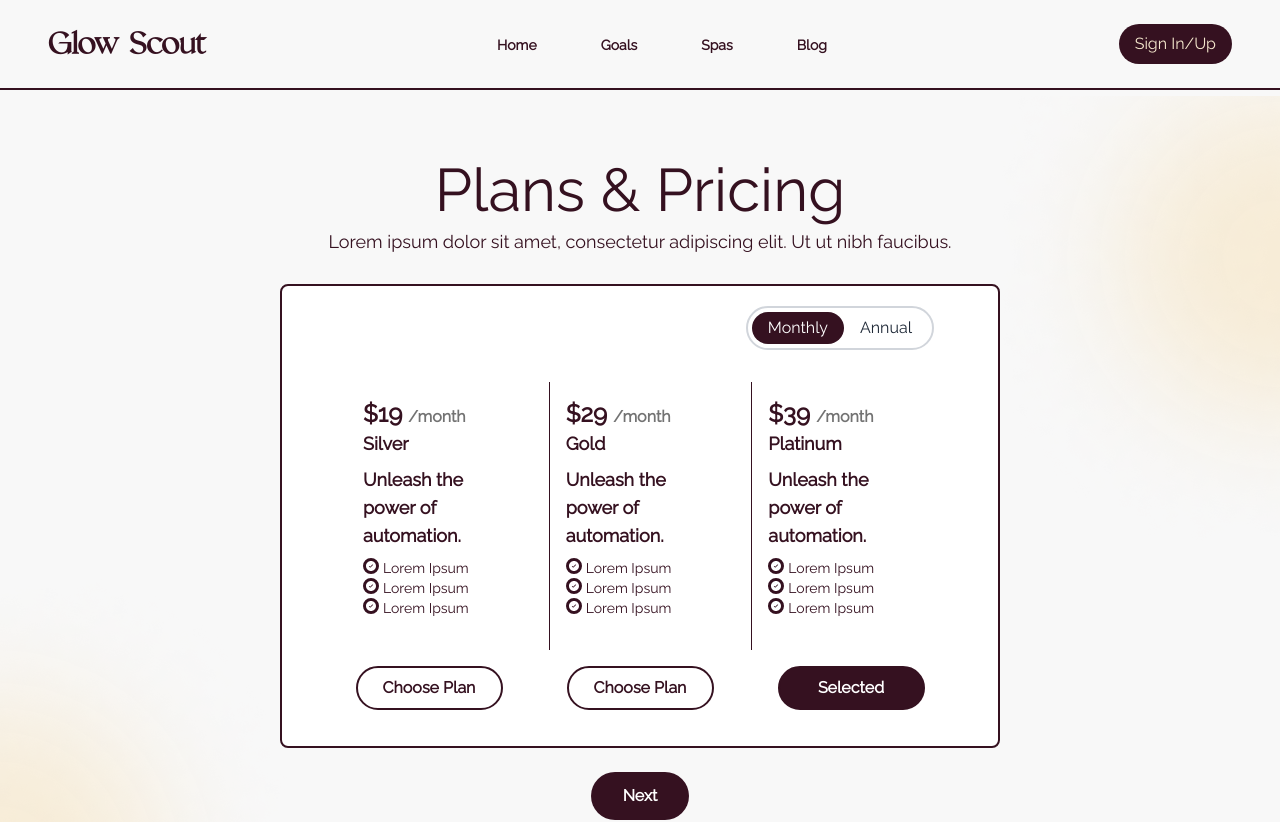
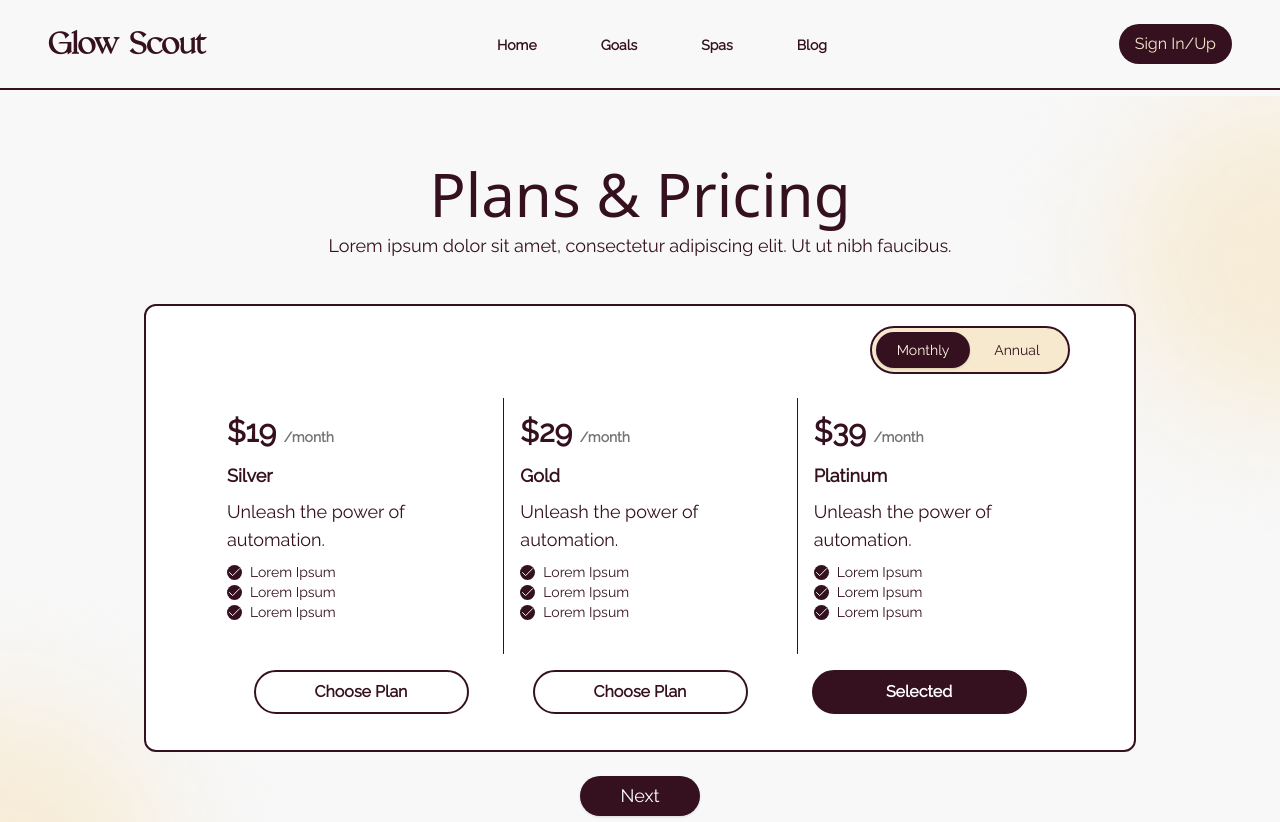
Before and after one commit to TheMODventures/Glow-Scout-Web, a Next.js app: page /pricing in a window 1280 px wide. Shown: the top 822 px of the page. Built offline with nearby package versions, Linux system fonts and the light colour scheme.

Commit message:
ui updates

```diff
--- a/src/app/(home)/pricing/page.jsx
+++ b/src/app/(home)/pricing/page.jsx
@@ -1,145 +1,346 @@
 "use client";
 import Link from "next/link";
 import React, { useState } from "react";
-import {useRouter} from "next/navigation";
-const CheckIcon = () => {
-  return (
-      <svg
-        viewBox="0 0 24 24"
-        fill="none"
-        xmlns="http://www.w3.org/2000/svg"
-        className="bg-darkMahron text-white rounded-full w-4 h-4 border-2  border-darkMahron"
-      >
-        <path
-          fillRule="evenodd"
-          clipRule="evenodd"
-          d="M22 12C22 17.5228 17.5228 22 12 22C6.47715 22 2 17.5228 2 12C2 6.47715 6.47715 2 12 2C17.5228 2 22 6.47715 22 12ZM16.0303 8.96967C16.3232 9.26256 16.3232 9.73744 16.0303 10.0303L11.0303 15.0303C10.7374 15.3232 10.2626 15.3232 9.96967 15.0303L7.96967 13.0303C7.67678 12.7374 7.67678 12.2626 7.96967 11.9697C8.26256 11.6768 8.73744 11.6768 9.03033 11.9697L10.5 13.4393L12.7348 11.2045L14.9697 8.96967C15.2626 8.67678 15.7374 8.67678 16.0303 8.96967Z"
-          fill="currentColor"
-        />
-      </svg>
-  );
-};
+import { useRouter } from "next/navigation";
+import { Button } from "@/components/ui/button";
+import {
+  Card,
+  CardContent,
+  CardDescription,
+  CardFooter,
+  CardHeader,
+  CardTitle,
+} from "@/components/ui/card";
+import { Input } from "@/components/ui/input";
+import { Label } from "@/components/ui/label";
+import { Tabs, TabsContent, TabsList, TabsTrigger } from "@/components/ui/tabs";
+import  Container  from "@/components/reuseableComponenet/Container";
+import { Check } from 'lucide-react';
+
+
 const PlanAndPricing = () => {
   const router = useRouter();
   const [isMonthly, setIsMonthly] = useState(true);
-  const [selectedPlan, setSelectedPlan] = useState('platinum');
+  const [selectedPlan, setSelectedPlan] = useState("platinum");
   const data = [
-  {icon: <CheckIcon/>, label: "Lorem Ipsum"},
-  {icon: <CheckIcon/>, label: "Lorem Ipsum"},
-  {icon: <CheckIcon/>, label: "Lorem Ipsum"},
-]
-const handleNext = () =>{
+    { icon: <Check strokeWidth={1.5} size={15} className="bg-darkMahron text-white rounded-full" />, label: "Lorem Ipsum" },
+    { icon: <Check strokeWidth={1.5} size={15} className="bg-darkMahron text-white rounded-full"  />, label: "Lorem Ipsum" },
+    { icon: <Check strokeWidth={1.5} size={15} className="bg-darkMahron text-white rounded-full"  />, label: "Lorem Ipsum" },
+  ];
+  const handleNext = () => {
     const id = localStorage.getItem("id");
     if (selectedPlan) {
-    router.push(`/business-dashboard/${id}`)
+      router.push(`/business-dashboard/${id}`);
     }
-}
+  };
   return (
-    <div className="mx-auto min-h-screen font-raleway relative px-4">
-
+    <Container>
+    <div className="mx-auto min-h-screen md:mx-10   px-4">
       <div className="flex justify-center items-center min-h-screen">
-        <div className="md:p-6 py-6 rounded-lg w-full max-w-3xl h-auto">
+        <div className="md:p-6 py-6 rounded-lg w-full">
           <div className="text-center text-darkMahron pb-5">
-        <h2 className="text-4xl md:text-6xl font-normal">  Plans & Pricing </h2>
-        <p className="m-2 text-sm md:text-lg">
-          Lorem ipsum dolor sit amet, consectetur adipiscing elit. Ut ut nibh
-          faucibus.
+            <h2 className="text-4xl md:text-6xl font-raleway md:font-ralewayThin font-thin">
+              {" "}
+              Plans & Pricing{" "}
+            </h2>
+            <p className="m-2 text-sm md:text-lg font-raleway pb-4">
+              Lorem ipsum dolor sit amet, consectetur adipiscing elit. Ut ut
+              nibh faucibus.
             </p>
           </div>
-          <div className="bg-white border-2 border-darkMahron rounded-lg px-4 py-5 md:px-16">
-            <div className="flex justify-center md:justify-end mb-4">
-              <div className="flex border-2 border-gray-300 rounded-full p-1">
-                <button onClick={() => setIsMonthly(true)} className={`px-4 py-1 rounded-full ${isMonthly ? "bg-darkMahron text-white" : "text-gray-800"}`}>
-                  Monthly
+          <div className="bg-white border-2 border-darkMahron rounded-xl px-4 py-5 md:px-16 flex justify-center items-center">
+            <Tabs defaultValue="monthly" className="w-full">
+              <div className="flex justify-end items-center">
+              <TabsList className="grid w-[200px]  grid-cols-2 rounded-full border-2 border-darkMahron h-12 justify-center items-center">
+                <TabsTrigger value="monthly" className="h-[36px]">Monthly</TabsTrigger>
+                <TabsTrigger value="annual" className="h-[36px]">Annual</TabsTrigger>
+              </TabsList>
+              </div>
+              <TabsContent value="monthly">
+                <div className="py-4 text-darkMahron grid grid-cols-1 md:grid-cols-3 gap-y-20 gap-x-5 font-raleway">
+                  <div className="bg-white p-4 md:border-l border-darkMahron md:border-0 md:border-transparent">
+                    <h2 className="text-xl md:text-3xl font-semibold">
+                      $19{" "}
+                      <span className="text-muted-foreground text-sm">
+                        /month
+                      </span>
+                    </h2>
+                    <h3 className="text-lg font-bold md:mt-3">Silver</h3>
+                    <p className="text-lg  text-darkMahron font-raleway my-2">
+                      Unleash the power of automation.
+                    </p>
+                    <div className="list-disc list-inside text-darkMahron mb-4">
+                      {data.map((items, key) => (
+                        <div
+                          key={key}
+                          className="flex justify-start items-center gap-2"
+                        >
+                          <div className="text-sm">{items.icon}</div>
+                          <p className="text-sm font-normal">{items.label}</p>
+                        </div>
+                      ))}
+                    </div>
+                    <button
+                      onClick={() => setSelectedPlan("silver")}
+                      className={` block md:hidden ml-3 text-darkMahron border-2 font-bold border-darkMahron p-2 rounded-full w-full ${
+                        selectedPlan === "silver"
+                          ? "bg-darkMahron text-white"
+                          : "bg-transparent text-darkMahron"
+                      }`}
+                    >
+                      {selectedPlan === "silver" ? "Selected" : "Choose Plan"}
                     </button>
-                <button onClick={() => setIsMonthly(false)} className={`px-4 py-1 rounded-full ${!isMonthly ? "bg-darkMahron text-white" : "text-gray-800"}`}>
-                  Annual
+                  </div>
+                  <div className="bg-white md:border-l border-darkMahron p-4">
+                    <h2 className="text-xl md:text-3xl font-semibold">
+                      $29{" "}
+                      <span className="text-muted-foreground text-sm">
+                        /month
+                      </span>
+                    </h2>
+                    <h3 className="text-lg font-bold md:mt-3">Gold</h3>
+                    <p className="text-lg  text-darkMahron font-raleway my-2">
+                      Unleash the power of automation.
+                    </p>
+                    <div className="list-disc list-inside text-darkMahron mb-4">
+                      {data.map((items, key) => (
+                        <div
+                          key={key}
+                          className="flex justify-start items-center gap-2"
+                        >
+                          <div className="text-sm">{items.icon}</div>
+                          <p className="text-sm font-normal">{items.label}</p>
+                        </div>
+                      ))}
+                    </div>
+                    <button
+                      onClick={() => setSelectedPlan("gold")}
+                      className={` block md:hidden ml-3 text-darkMahron border-2 font-bold border-darkMahron p-2 rounded-full w-full ${
+                        selectedPlan === "gold"
+                          ? "bg-darkMahron text-white"
+                          : "bg-transparent text-darkMahron"
+                      }`}
+                    >
+                      {selectedPlan === "gold" ? "Selected" : "Choose Plan"}
+                    </button>
+                  </div>
+                  <div className="bg-white md:border-l border-darkMahron p-4">
+                    <h2 className="text-xl md:text-3xl font-semibold">
+                      $39{" "}
+                      <span className="text-muted-foreground text-sm">
+                        /month
+                      </span>
+                    </h2>
+                    <h3 className="text-lg font-bold md:mt-3">Platinum</h3>
+                    <p className="text-lg  text-darkMahron font-raleway my-2">
+                      Unleash the power of automation.
+                    </p>
+                    <div className="list-disc list-inside text-darkMahron mb-4">
+                      {data.map((items, key) => (
+                        <div
+                          key={key}
+                          className="flex justify-start items-center gap-2"
+                        >
+                          <div className="text-sm">{items.icon}</div>
+                          <p className="text-sm font-normal">{items.label}</p>
+                        </div>
+                      ))}
+                    </div>
+                    <button
+                      onClick={() => setSelectedPlan("platinum")}
+                      className={`block md:hidden ml-3 text-darkMahron font-raleway border-2 font-bold border-darkMahron p-2 rounded-full w-full ${
+                        selectedPlan === "platinum"
+                          ? "bg-darkMahron text-white"
+                          : "bg-transparent text-darkMahron"
+                      }`}
+                    >
+                      {selectedPlan === "platinum" ? "Selected" : "Choose Plan"}
                     </button>
                   </div>
                 </div>
-            <div className="py-4 text-darkMahron grid grid-cols-1 md:grid-cols-3 gap-y-4 gap-x-5">
+                <div className="md:flex hidden md:flex-row justify-center items-center gap-4 md:gap-x-10 xl:gap-x-16 md:mb-4">
+                  <button
+                    onClick={() => setSelectedPlan("silver")}
+                    className={` border-2 font-bold border-darkMahron font-raleway px-4 py-2  rounded-full w-1/4 ${
+                      selectedPlan === "silver"
+                        ? "bg-darkMahron text-white"
+                        : "bg-transparent text-darkMahron"
+                    }`}
+                  >
+                    {selectedPlan === "silver" ? "Selected" : "Choose Plan"}
+                  </button>
+                  <button
+                    onClick={() => setSelectedPlan("gold")}
+                    className={` border-2 font-bold border-darkMahron font-raleway px-4 py-2  rounded-full w-1/4 ${
+                      selectedPlan === "gold"
+                        ? "bg-darkMahron text-white"
+                        : "bg-transparent text-darkMahron"
+                    }`}
+                  >
+                    {selectedPlan === "gold" ? "Selected" : "Choose Plan"}
+                  </button>
+                  <button
+                    onClick={() => setSelectedPlan("platinum")}
+                    className={` border-2 font-bold border-darkMahron px-4 py-2 font-raleway  rounded-full w-1/4 ${
+                      selectedPlan === "platinum"
+                        ? "bg-darkMahron text-white"
+                        : "bg-transparent text-darkMahron"
+                    }`}
+                  >
+                    {selectedPlan === "platinum" ? "Selected" : "Choose Plan"}
+                  </button>
+                </div>
+              </TabsContent>
+              <TabsContent value="annual">
+              <div className="py-4 text-darkMahron grid grid-cols-1 md:grid-cols-3 gap-y-20 gap-x-5 font-raleway">
                   <div className="bg-white p-4 md:border-l border-darkMahron md:border-0 md:border-transparent">
-                <h2 className="text-xl md:text-2xl font-semibold">
-                  $19 <span className="text-muted-foreground text-base">/month</span>
+                    <h2 className="text-xl md:text-3xl font-semibold">
+                      $228{" "}
+                      <span className="text-muted-foreground text-sm">
+                        /year
+                      </span>
                     </h2>
-                <h3 className="text-lg font-bold">Silver</h3>
-                <p className="text-lg font-semibold text-darkMahron font-raleway my-2">Unleash the power of automation.</p>
+                    <h3 className="text-lg font-bold md:mt-3">Silver</h3>
+                    <p className="text-lg  text-darkMahron font-raleway my-2">
+                      Unleash the power of automation.
+                    </p>
                     <div className="list-disc list-inside text-darkMahron mb-4">
-                  {
-                    data.map((items, key )=>(
-                      <div key={key} className="flex justify-start items-start gap-1">
+                      {data.map((items, key) => (
+                        <div
+                          key={key}
+                          className="flex justify-start items-center gap-2"
+                        >
                           <div className="text-sm">{items.icon}</div>
                           <p className="text-sm font-normal">{items.label}</p>
                         </div>
-                    ))
-                  }
+                      ))}
                     </div>
-                <button onClick={()=>setSelectedPlan('silver')} className={` block md:hidden ml-3 text-darkMahron border-2 font-bold border-darkMahron p-2 rounded-full w-full ${selectedPlan === "silver" ? "bg-darkMahron text-white" : "bg-transparent text-darkMahron" }`}>
-                {selectedPlan === "silver"? "Selected" : "Choose Plan"}
+                    <button
+                      onClick={() => setSelectedPlan("silver")}
+                      className={` block md:hidden ml-3 text-darkMahron border-2 font-bold border-darkMahron p-2 rounded-full w-full ${
+                        selectedPlan === "silver"
+                          ? "bg-darkMahron text-white"
+                          : "bg-transparent text-darkMahron"
+                      }`}
+                    >
+                      {selectedPlan === "silver" ? "Selected" : "Choose Plan"}
                     </button>
                   </div>
                   <div className="bg-white md:border-l border-darkMahron p-4">
-                <h2 className="text-xl md:text-2xl font-semibold">
-                  $29 <span className="text-muted-foreground text-base">/month</span>
+                    <h2 className="text-xl md:text-3xl font-semibold">
+                      $348{" "}
+                      <span className="text-muted-foreground text-sm">
+                        /year
+                      </span>
                     </h2>
-                <h3 className="text-lg font-bold">Gold</h3>
-                <p className="text-lg font-semibold text-darkMahron font-raleway my-2">Unleash the power of automation.</p>
+                    <h3 className="text-lg font-bold md:mt-3">Gold</h3>
+                    <p className="text-lg  text-darkMahron font-raleway my-2">
+                      Unleash the power of automation.
+                    </p>
                     <div className="list-disc list-inside text-darkMahron mb-4">
-                {
-                    data.map((items, key )=>(
-                      <div key={key} className="flex justify-start items-start gap-1">
+                      {data.map((items, key) => (
+                        <div
+                          key={key}
+                          className="flex justify-start items-center gap-2"
+                        >
                           <div className="text-sm">{items.icon}</div>
                           <p className="text-sm font-normal">{items.label}</p>
                         </div>
-                    ))
-                  }
+                      ))}
                     </div>
-                <button onClick={()=>setSelectedPlan('gold')} className={` block md:hidden ml-3 text-darkMahron border-2 font-bold border-darkMahron p-2 rounded-full w-full ${selectedPlan === "gold" ? "bg-darkMahron text-white" : "bg-transparent text-darkMahron" }`}>
-                {selectedPlan === "gold"? "Selected" : "Choose Plan"}
+                    <button
+                      onClick={() => setSelectedPlan("gold")}
+                      className={` block md:hidden ml-3 text-darkMahron border-2 font-bold border-darkMahron p-2 rounded-full w-full ${
+                        selectedPlan === "gold"
+                          ? "bg-darkMahron text-white"
+                          : "bg-transparent text-darkMahron"
+                      }`}
+                    >
+                      {selectedPlan === "gold" ? "Selected" : "Choose Plan"}
                     </button>
                   </div>
                   <div className="bg-white md:border-l border-darkMahron p-4">
-                <h2 className="text-xl md:text-2xl font-semibold">
-                  $39 <span className="text-muted-foreground text-base">/month</span>
+                    <h2 className="text-xl md:text-3xl font-semibold">
+                      $468{" "}
+                      <span className="text-muted-foreground text-sm">
+                        /year
+                      </span>
                     </h2>
-                <h3 className="text-lg font-bold">Platinum</h3>
-                <p className="text-lg font-semibold text-darkMahron font-raleway my-2">Unleash the power of automation.</p>
+                    <h3 className="text-lg font-bold md:mt-3">Platinum</h3>
+                    <p className="text-lg  text-darkMahron font-raleway my-2">
+                      Unleash the power of automation.
+                    </p>
                     <div className="list-disc list-inside text-darkMahron mb-4">
-                {
-                    data.map((items, key)=>(
-                      <div key={key} className="flex justify-start items-start gap-1">
+                      {data.map((items, key) => (
+                        <div
+                          key={key}
+                          className="flex justify-start items-center gap-2"
+                        >
                           <div className="text-sm">{items.icon}</div>
                           <p className="text-sm font-normal">{items.label}</p>
                         </div>
-                    ))
-                  }
+                      ))}
                     </div>
-                <button onClick={()=>setSelectedPlan('platinum')}   className={`block md:hidden ml-3 text-darkMahron border-2 font-bold border-darkMahron p-2 rounded-full w-full ${selectedPlan === "platinum" ? "bg-darkMahron text-white" : "bg-transparent text-darkMahron" }`}>
-                {selectedPlan === "platinum"? "Selected" : "Choose Plan"}
+                    <button
+                      onClick={() => setSelectedPlan("platinum")}
+                      className={`block md:hidden ml-3 text-darkMahron font-raleway border-2 font-bold border-darkMahron p-2 rounded-full w-full ${
+                        selectedPlan === "platinum"
+                          ? "bg-darkMahron text-white"
+                          : "bg-transparent text-darkMahron"
+                      }`}
+                    >
+                      {selectedPlan === "platinum" ? "Selected" : "Choose Plan"}
                     </button>
                   </div>
                 </div>
                 <div className="md:flex hidden md:flex-row justify-center items-center gap-4 md:gap-x-10 xl:gap-x-16 mb-4">
-              <button onClick={()=>setSelectedPlan('silver')} className={` border-2 font-bold border-darkMahron px-4 py-2  rounded-full w-1/4 ${selectedPlan === "silver"? "bg-darkMahron text-white": "bg-transparent text-darkMahron"}`}>
-              {selectedPlan === "silver"? "Selected" : "Choose Plan"}
+                  <button
+                    onClick={() => setSelectedPlan("silver")}
+                    className={` border-2 font-bold border-darkMahron font-raleway px-4 py-2  rounded-full w-1/4 ${
+                      selectedPlan === "silver"
+                        ? "bg-darkMahron text-white"
+                        : "bg-transparent text-darkMahron"
+                    }`}
+                  >
+                    {selectedPlan === "silver" ? "Selected" : "Choose Plan"}
                   </button>
-              <button onClick={()=>setSelectedPlan('gold')} className={` border-2 font-bold border-darkMahron px-4 py-2  rounded-full w-1/4 ${selectedPlan === "gold"? "bg-darkMahron text-white": "bg-transparent text-darkMahron"}`}>
-              {selectedPlan === "gold"? "Selected" : "Choose Plan"}
+                  <button
+                    onClick={() => setSelectedPlan("gold")}
+                    className={` border-2 font-bold border-darkMahron font-raleway px-4 py-2  rounded-full w-1/4 ${
+                      selectedPlan === "gold"
+                        ? "bg-darkMahron text-white"
+                        : "bg-transparent text-darkMahron"
+                    }`}
+                  >
+                    {selectedPlan === "gold" ? "Selected" : "Choose Plan"}
                   </button>
-              <button onClick={()=>setSelectedPlan('platinum')} className={` border-2 font-bold border-darkMahron px-4 py-2  rounded-full w-1/4 ${selectedPlan === "platinum"? "bg-darkMahron text-white": "bg-transparent text-darkMahron"}`}>
-                {selectedPlan === "platinum"? "Selected" : "Choose Plan"}
+                  <button
+                    onClick={() => setSelectedPlan("platinum")}
+                    className={` border-2 font-bold border-darkMahron px-4 py-2 font-raleway  rounded-full w-1/4 ${
+                      selectedPlan === "platinum"
+                        ? "bg-darkMahron text-white"
+                        : "bg-transparent text-darkMahron"
+                    }`}
+                  >
+                    {selectedPlan === "platinum" ? "Selected" : "Choose Plan"}
                   </button>
                 </div>
+              </TabsContent>
+            </Tabs>
           </div>
           <div className="flex justify-center items-center">
-            <button onClick={handleNext} className="py-3 px-8 bg-darkMahron font-bold text-white mt-6 rounded-full">
+            <Button
+              onClick={handleNext}
+              variant="myCustom"
+              className="py-5 px-10 md:text-lg mt-6 rounded-full font-raleway"
+            >
               Next
-            </button>
+            </Button>
           </div>
         </div>
       </div>
-
     </div>
+    </Container>
   );
 };
 
--- a/src/components/ui/tabs.jsx
+++ b/src/components/ui/tabs.jsx
@@ -11,7 +11,7 @@ const TabsList = React.forwardRef(({ className, ...props }, ref) => (
   <TabsPrimitive.List
     ref={ref}
     className={cn(
-      "inline-flex h-9 items-center justify-center rounded-lg bg-muted p-1 text-muted-foreground",
+      "inline-flex h-9 items-center justify-center rounded-lg bg-lighttext p-1 text-muted-foreground",
       className
     )}
     {...props} />
@@ -22,7 +22,7 @@ const TabsTrigger = React.forwardRef(({ className, ...props }, ref) => (
   <TabsPrimitive.Trigger
     ref={ref}
     className={cn(
-      "inline-flex items-center justify-center whitespace-nowrap rounded-md px-3 py-1 text-sm font-medium ring-offset-background transition-all focus-visible:outline-none focus-visible:ring-2 focus-visible:ring-ring focus-visible:ring-offset-2 disabled:pointer-events-none disabled:opacity-50 data-[state=active]:bg-background data-[state=active]:text-foreground data-[state=active]:shadow",
+      "inline-flex items-center rounded-full justify-center text-darkMahron whitespace-nowrap  px-3 data-[state=active]:bg-darkMahron data-[state=active]:border-none py-1 text-sm font-medium ring-offset-background transition-all focus-visible:outline-none focus-visible:ring-2 focus-visible:ring-ring focus-visible:ring-offset-2 disabled:pointer-events-none disabled:opacity-50  data-[state=active]:text-lightbg data-[state=active]:shadow font-raleway",
       className
     )}
     {...props} />
```
Also changed, not shown: src/app/(business)/business-dashboard/[slug]/page.jsx (+4 -4 lines), src/components/businessDashboard/ServicesComponent.jsx (+7 -4 lines), src/components/reuseableComponenet/ServiceForm.jsx (+34 -29 lines). Lines whose indentation alone changed are shown as unchanged.
